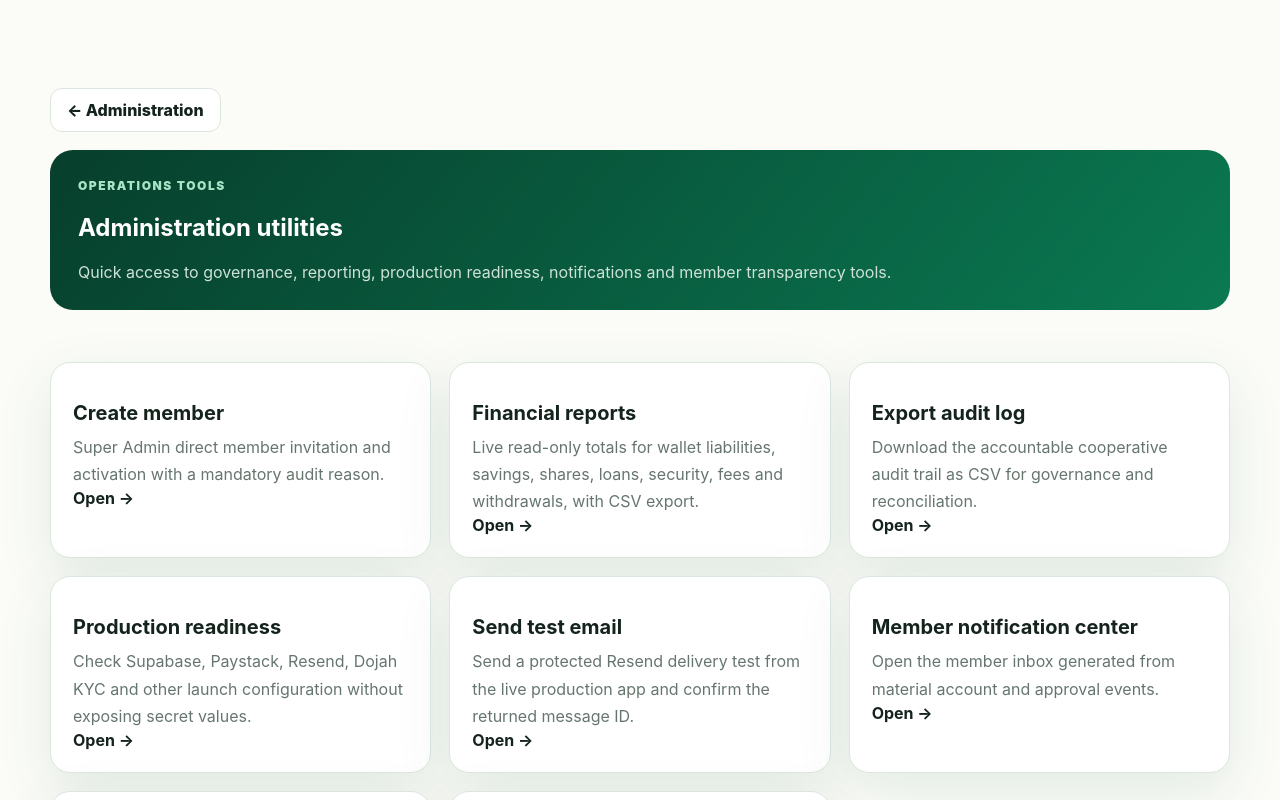
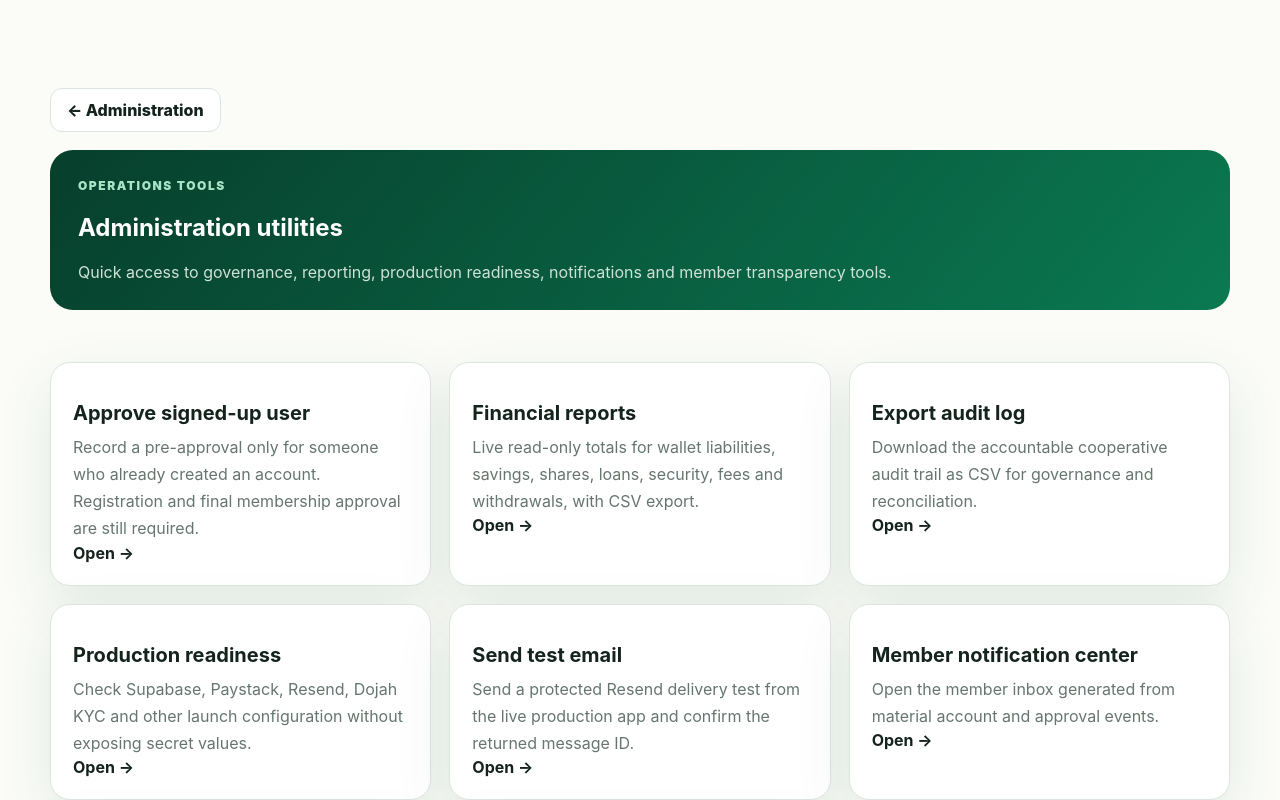
Before and after one commit to constant310/Africa-Green-, a Next.js app: page /admin/tools in a window 1280 px wide. Shown: the top 800 px of the page. Built offline with nearby package versions, Linux system fonts and the light colour scheme; no server answers.

Commit message:
Clarify signed-up user approval policy

```diff
--- a/app/admin/tools/page.tsx
+++ b/app/admin/tools/page.tsx
@@ -2,7 +2,7 @@ import Link from 'next/link';
 
 export default function AdminTools(){
  const tools=[
-  {href:'/admin/create-member',title:'Create member',body:'Super Admin direct member invitation and activation with a mandatory audit reason.'},
+  {href:'/admin/create-member',title:'Approve signed-up user',body:'Record a pre-approval only for someone who already created an account. Registration and final membership approval are still required.'},
   {href:'/admin/reports',title:'Financial reports',body:'Live read-only totals for wallet liabilities, savings, shares, loans, security, fees and withdrawals, with CSV export.'},
   {href:'/admin/audit-export',title:'Export audit log',body:'Download the accountable cooperative audit trail as CSV for governance and reconciliation.'},
   {href:'/admin/readiness',title:'Production readiness',body:'Check Supabase, Paystack, Resend, Dojah KYC and other launch configuration without exposing secret values.'},
```
